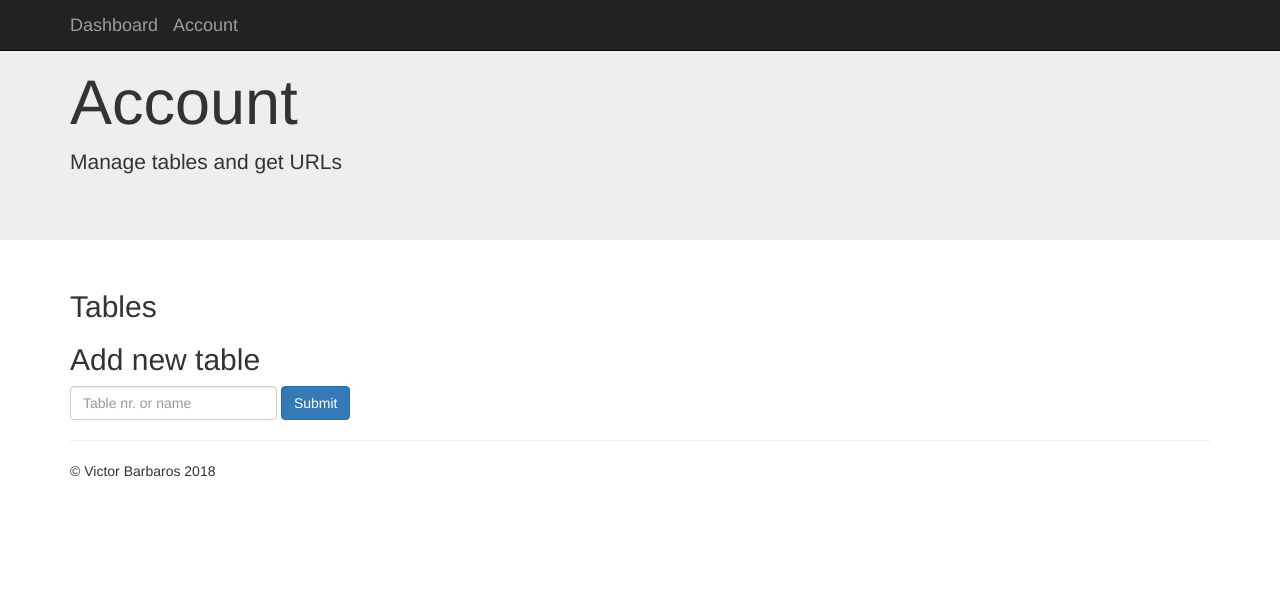
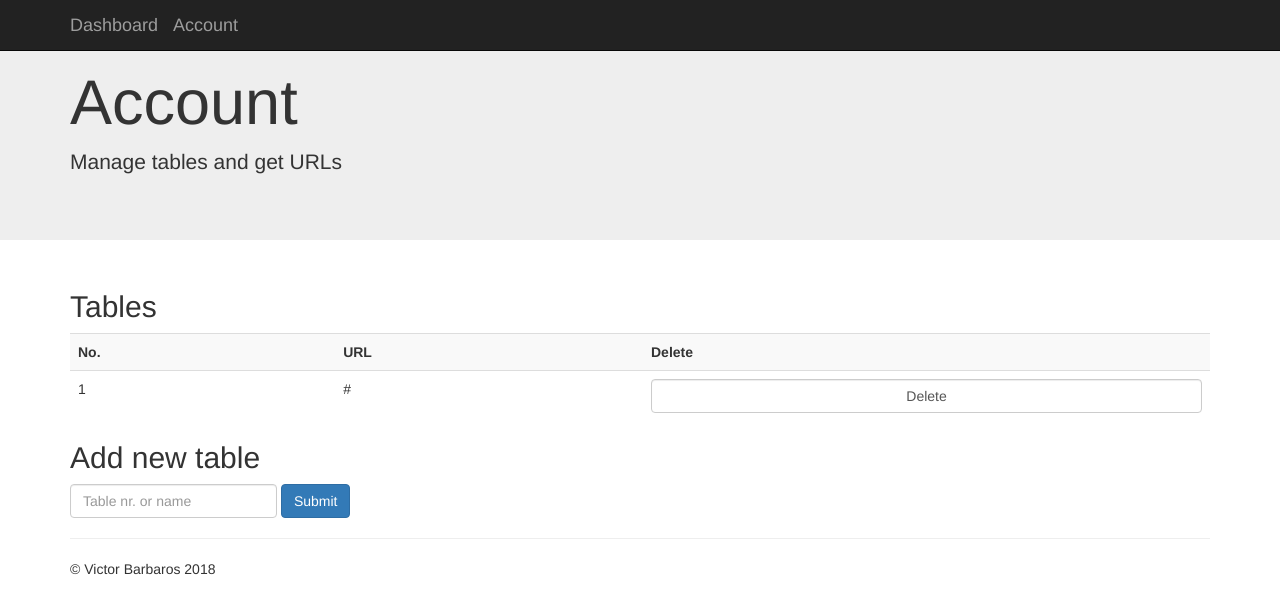
Before and after one commit to vBarbaros/bring-my-food, a Flask app: template bringmfapp/templates/account.html in a window 1280 px wide. Shown: the top 614 px of the page. Run offline with Flask 2, Linux system fonts and the light colour scheme; the template is opened without the code that fills it: most values are stand-ins (such as "Sample title", 1, 10 or a date in 2020); parts of the project's set-up code (start-up, migrations or seed data) failed here and were passed over; some libraries are stand-ins or nearby versions.

Commit message:
Added the table html elements

```diff
--- a/bringmfapp/bring_my_food.py
+++ b/bringmfapp/bring_my_food.py
@@ -76,7 +76,8 @@ def dashboard():
 @app.route("/account")
 @login_required
 def account():
-    return render_template("account.html")
+    tables = DB.get_tables(current_user.get_id())
+    return render_template("account.html", tables=tables)
 
 
 @app.route("/account/createtable", methods=["POST"])
--- a/bringmfapp/templates/account.html
+++ b/bringmfapp/templates/account.html
@@ -11,6 +11,24 @@
         <div class="row">
            	<div class="col-md-12">
              	<h2>Tables</h2>
+              <table class="table table-striped">
+                <tr>
+                  <th>No.</th>
+                  <th>URL</th>
+                  <th>Delete</th>
+                </tr>
+                {% for table in tables %}
+                  <form class="form-inline" action="/account/deletetable">
+                    <tr>
+                      <td>{{table.number}}</td>
+                      <td>{{table.url}}</td>
+                      <td> <input type="submit" value="Delete" class="form-control"></td>
+                      <input type="text" name="tableid" value="{{table._id}}" hidden>
+                    </tr>
+                  </form>
+                {% endfor %}
+            </table>
+
               <h2>Add new table</h2>
               <form class="form-inline" action="/account/createtable" method="POST">
                 <input type="text" name="tablenumber" placeholder="Table nr. or name" class="form-control">
```
